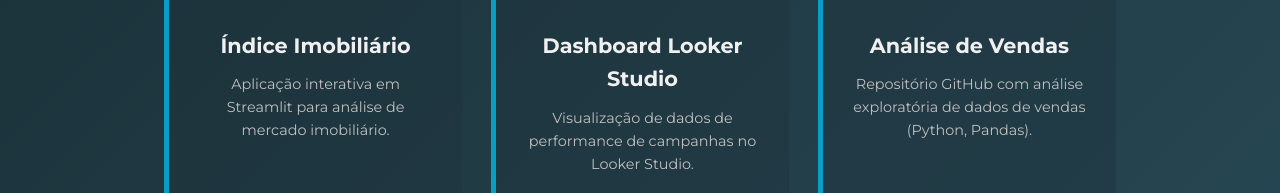
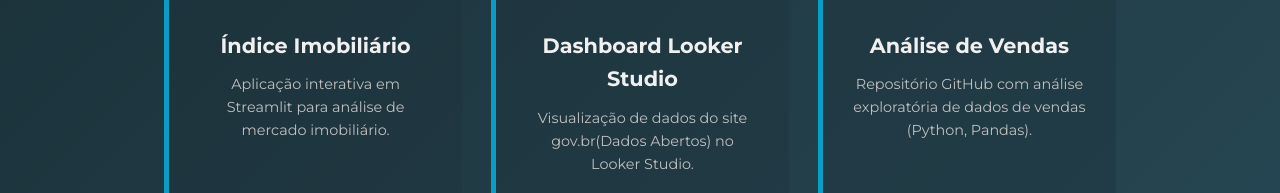
Before and after one commit to riulersilverio/riuler.github.io, a plain HTML site: page index.html in a window 1280 px wide. Shown: the part 1477-1670 px from the top of the page. Drawn offline with nearby package versions, Linux system fonts and the light colour scheme.

Commit message:
Update index.html

```diff
--- a/index.html
+++ b/index.html
@@ -84,7 +84,7 @@
         <div class="project-card" data-aos="fade-up" data-aos-delay="200">
           <div class="card-icon-top"><i class="fab fa-google"></i></div>
           <h3>Dashboard Looker Studio</h3>
-          <p>Visualização de dados de performance de campanhas no Looker Studio.</p>
+          <p>Visualização de dados do site gov.br(Dados Abertos) no Looker Studio.</p>
           <a href="https://lookerstudio.google.com/s/qYiyOhOO1nc" target="_blank" class="card-link">
             Ver Projeto <i class="fas fa-external-link-alt link-icon"></i>
           </a>
```
